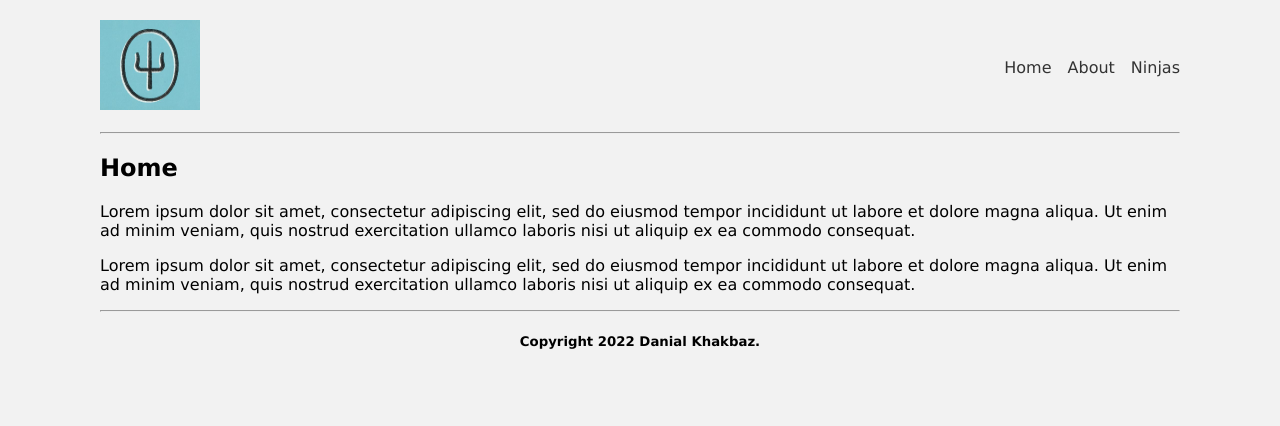
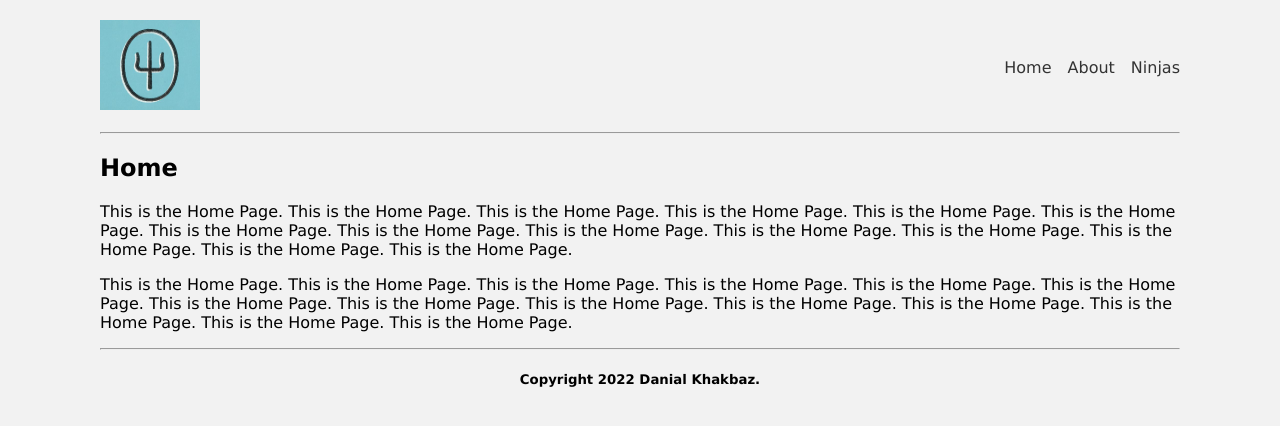
Before and after one commit to Danielkhakbaz/Ninja-Next.js-app, a Next.js app: page / in a window 1280 px wide. Shown: the top 426 px of the page. Built offline with nearby package versions, Linux system fonts and the light colour scheme.

Commit message:
REFACTOR: Refactor the pages

```diff
--- a/pages/404.tsx
+++ b/pages/404.tsx
@@ -4,8 +4,8 @@ import Head from "next/head";
 import Link from "next/link";
 
 const NotFound: React.FC = () => {
+  const [seconds, setSeconds] = useState<number>(3);
   const router = useRouter();
-  const [seconds, setSeconds] = useState<number>(3);
 
   useEffect(() => {
     if (seconds != 0) {
@@ -22,6 +22,7 @@ const NotFound: React.FC = () => {
       <Head>
         <title>404 | Ninja App</title>
       </Head>
+
       <>
         <div className="notFound__texts">
           <h1>{seconds}</h1>
--- a/pages/_document.tsx
+++ b/pages/_document.tsx
@@ -6,6 +6,7 @@ const MyDocument: React.FC = () => {
       <Head>
         <link rel="icon" href="/TopLogo.jpg" />
       </Head>
+
       <body>
         <Main />
         <NextScript />
--- a/pages/about/index.tsx
+++ b/pages/about/index.tsx
@@ -6,6 +6,7 @@ const About: React.FC = () => {
       <Head>
         <title>About | Ninja App</title>
       </Head>
+
       <>
         <h2>About</h2>
         <p>
--- a/pages/index.tsx
+++ b/pages/index.tsx
@@ -6,19 +6,22 @@ const Home: React.FC = () => {
       <Head>
         <title>Home | Ninja App</title>
       </Head>
+
       <>
         <h2>Home</h2>
         <p>
-          Lorem ipsum dolor sit amet, consectetur adipiscing elit, sed do
-          eiusmod tempor incididunt ut labore et dolore magna aliqua. Ut enim ad
-          minim veniam, quis nostrud exercitation ullamco laboris nisi ut
-          aliquip ex ea commodo consequat.
+          This is the Home Page. This is the Home Page. This is the Home Page.
+          This is the Home Page. This is the Home Page. This is the Home Page.
+          This is the Home Page. This is the Home Page. This is the Home Page.
+          This is the Home Page. This is the Home Page. This is the Home Page.
+          This is the Home Page. This is the Home Page.
         </p>
         <p>
-          Lorem ipsum dolor sit amet, consectetur adipiscing elit, sed do
-          eiusmod tempor incididunt ut labore et dolore magna aliqua. Ut enim ad
-          minim veniam, quis nostrud exercitation ullamco laboris nisi ut
-          aliquip ex ea commodo consequat.
+          This is the Home Page. This is the Home Page. This is the Home Page.
+          This is the Home Page. This is the Home Page. This is the Home Page.
+          This is the Home Page. This is the Home Page. This is the Home Page.
+          This is the Home Page. This is the Home Page. This is the Home Page.
+          This is the Home Page. This is the Home Page.
         </p>
       </>
     </>
```
Also changed, not shown: pages/ninjas/[id].tsx (+9 -13 lines), pages/ninjas/index.tsx (+7 -5 lines), 1 other file (tests, documents, lock files or other folders).
